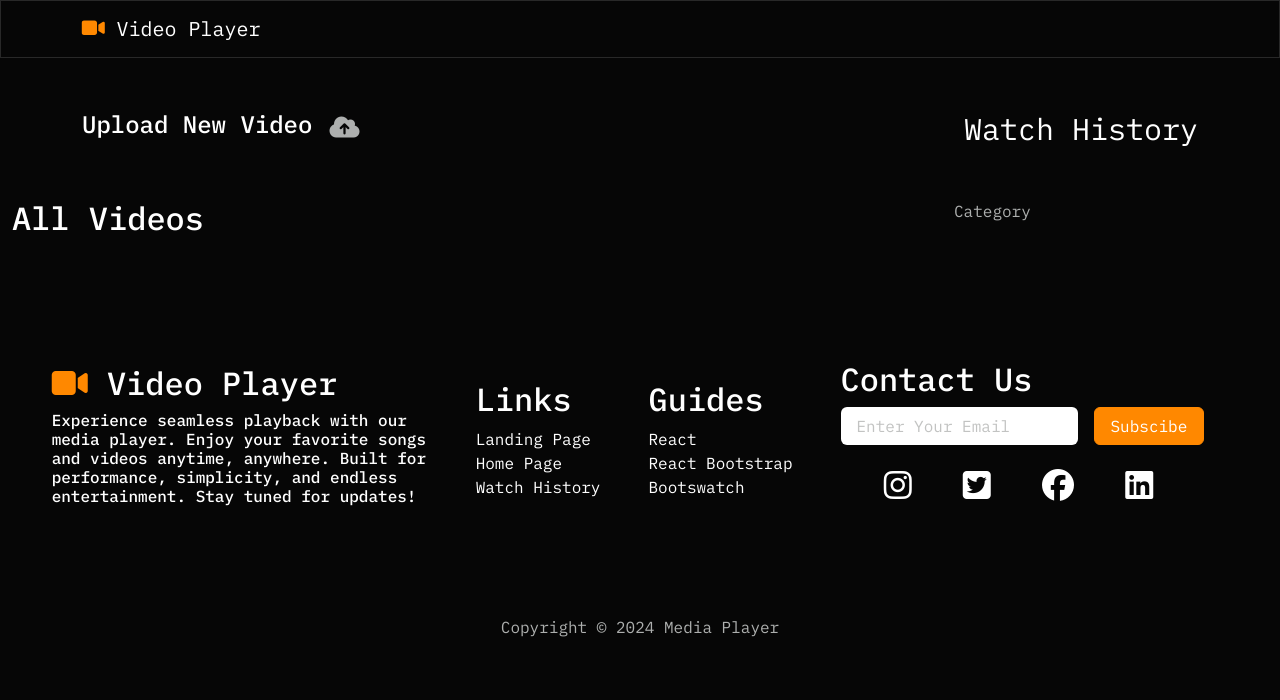
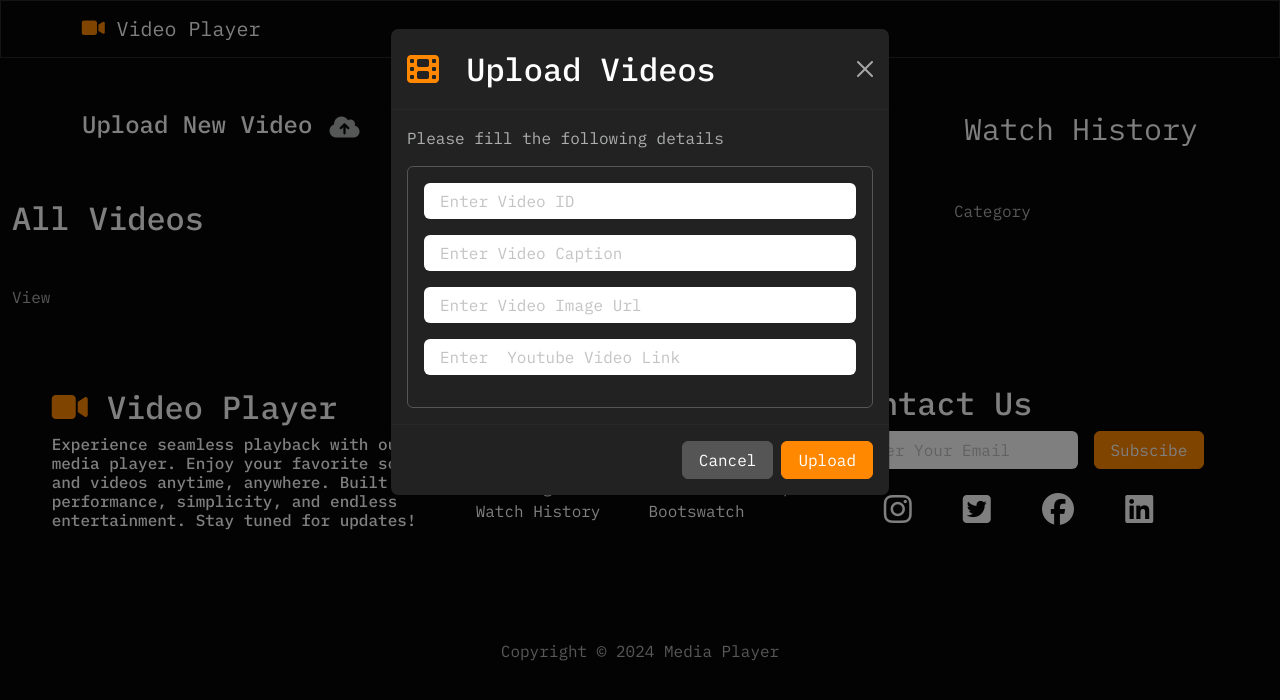
Before and after one commit to Muhammed-Anees-P/Media-Player, a React (Create React App) app: page /home in a window 1280 px wide. Both pictures are taken after a click on the button 344 px from the left and 128 px from the top of the page. Shown: the top 700 px of the page. Built offline with nearby package versions, Linux system fonts and the light colour scheme.

Commit message:
add.jsx file completed

```diff
--- a/src/components/Add.jsx
+++ b/src/components/Add.jsx
@@ -1,12 +1,58 @@
-import React from 'react'
+import React from "react";
+import { useState } from "react";
+import Form from "react-bootstrap/Form";
+import Button from "react-bootstrap/Button";
+import Modal from "react-bootstrap/Modal";
 
 function Add() {
+  const [show, setShow] = useState(false);
+
+  const handleClose = () => setShow(false);
+  const handleShow = () => setShow(true);
   return (
-    <div className='d-flex align-items-center'>
-<h5>Upload New Video</h5>
-<button className='btn'><i class="fa-solid fa-cloud-arrow-up fs-5"></i> </button>
-    </div>
-  )
+    <>
+      <div className="d-flex align-items-center">
+        <h5 >Upload New Video</h5>
+        <button onClick={handleShow} className="btn">
+          <i class="fa-solid fa-cloud-arrow-up fs-5"></i>{" "}
+        </button>
+      </div>
+      <Modal show={show} onHide={handleClose} animation={false}>
+        <Modal.Header closeButton>
+          <Modal.Title>
+            {" "}
+            <i class="fa-solid fa-film me-2 text-warning "  ></i> Upload Videos
+          </Modal.Title>
+        </Modal.Header>
+        <Modal.Body>
+          <p>Please fill the following details</p>
+          <form className="border border-secondary rounded p-3">
+            <Form.Group className="mb-3" controlId="formBasicEmail">
+              <Form.Control type="text" placeholder="Enter Video ID" />
+            </Form.Group>
+            <Form.Group className="mb-3" controlId="formBasicEmail">
+              <Form.Control type="text" placeholder="Enter Video Caption" />
+            </Form.Group>
+            <Form.Group className="mb-3" controlId="formBasicEmail">
+              <Form.Control type="text" placeholder="Enter Video Image Url" />
+            </Form.Group>
+            <Form.Group className="mb-3" controlId="formBasicEmail">
+              <Form.Control type="text" placeholder="Enter  Youtube Video Link" />
+            </Form.Group>
+
+          </form>
+        </Modal.Body>
+        <Modal.Footer>
+          <Button variant="secondary" onClick={handleClose}>
+            Cancel
+          </Button>
+          <Button variant="warning" onClick={handleClose}>
+            Upload
+          </Button>
+        </Modal.Footer>
+      </Modal>
+    </>
+  );
 }
 
-export default Add
+export default Add;
--- a/src/pages/HomePage.jsx
+++ b/src/pages/HomePage.jsx
@@ -2,6 +2,7 @@ import React from 'react'
 import Add from '../components/Add'
 import { Link } from 'react-router-dom'
 import Category from '../components/Category'
+import View from '../components/View'
 
 function HomePage() {
   return (
@@ -15,6 +16,7 @@ function HomePage() {
     <div className='container-fluid w-100 mt-5 mb-5 d-flex justify-content-between' >
  <div className="all-videos col-lg-9">
   <h4 className='mb-5' >All Videos</h4>
+  <View/>
  </div>
  <div className="category col-lg-3">
   <Category/>
```
